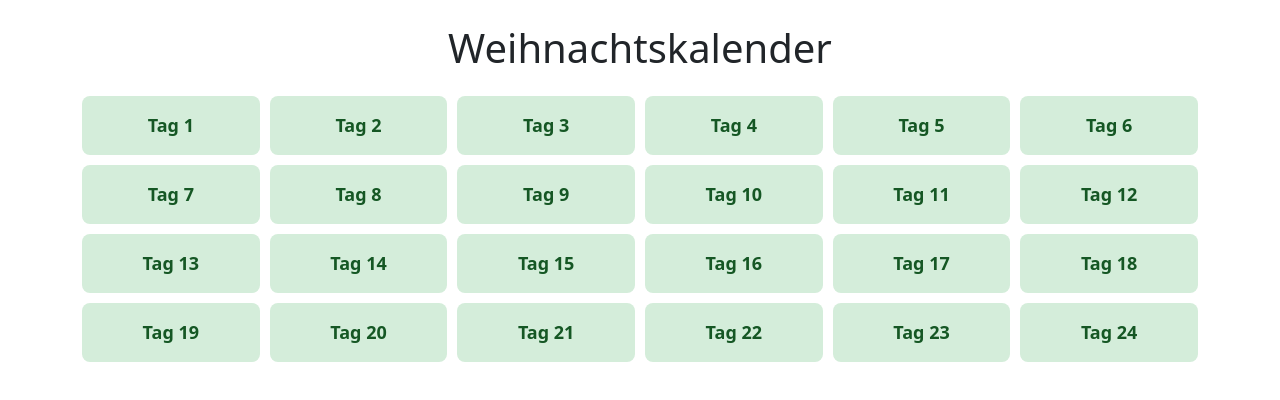
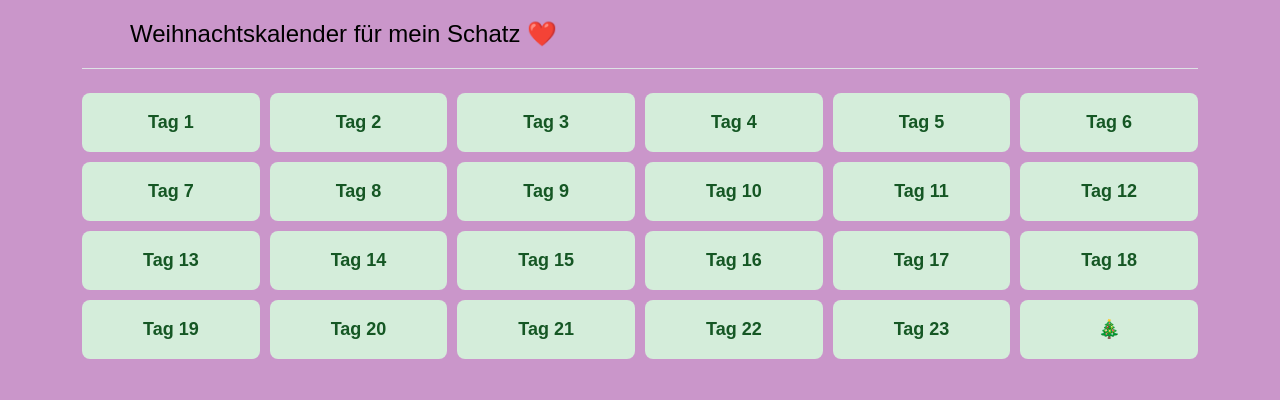
Before and after one commit to LoLFuchs/Kalender, a plain HTML site: page index.html in a window 1280 px wide. Drawn offline with nearby package versions, Linux system fonts and the light colour scheme.

Commit message:
6 und 8 Tag added

```diff
--- a/index.html
+++ b/index.html
@@ -7,6 +7,10 @@
     <!-- Bootstrap CSS -->
     <link href="https://cdn.jsdelivr.net/npm/bootstrap@5.3.3/dist/css/bootstrap.min.css" rel="stylesheet" integrity="sha384-QWTKZyjpPEjISv5WaRU9OFeRpok6YctnYmDr5pNlyT2bRjXh0JMhjY6hW+ALEwIH" crossorigin="anonymous">
     <style>
+        body {
+            background-color: rgba(128, 0, 128, 0.411);
+            font-family: Arial, sans-serif;
+        }
         .calendar {
             display: grid;
             grid-template-columns: repeat(6, 1fr);
@@ -19,8 +23,8 @@
             border-radius: 8px;
         }
         .day.locked {
-            background-color: #ccc;
-            color: #999;
+            background-color: #ff0000ab;
+            color: #ffffff;
             cursor: not-allowed;
         }
         .day.unlocked {
@@ -31,7 +35,16 @@
 </head>
 <body>
     <div class="container">
-        <h1 class="text-center my-4">Weihnachtskalender</h1>
+        <header class="d-flex flex-wrap justify-content-center py-3 mb-4 border-bottom">
+          <a href="/" class="d-flex align-items-center mb-3 mb-md-0 me-md-auto link-body-emphasis text-decoration-none">
+            <svg class="bi me-2" width="40" height="32"><use xlink:href="#bootstrap"></use></svg>
+            <span class="fs-4">Weihnachtskalender für mein Schatz ❤️</span>
+          </a>
+
+        </header>
+      </div>
+    <div class="container">
+
         <div class="calendar" id="calendar">
             <!-- Buttons werden hier generiert -->
         </div>
@@ -65,10 +78,9 @@
 
         // Inhalte für jeden Tag
         const contents = {
-            1: { title: "Tag 1", content: '<b>Hallo Schatzi</b> ❤️, <br> <br> Das ist der Anfang deines Website Weihnachtskalender. Ich hoffe dass er dir gefallen wird. Jeden Tag kannst du hierrauf schauen und das nächste Türchen öffnen, mal gucken was ich da so reingeschrieben habe. <br> Anfangen tue ich mit dem Anfang von uns beiden, also eigentlich dem ersten Tag andem wir uns getroffen haben. Am 2. September 2024 <br><br><img src="Bild1.jpg" class="rounded float-start" width="300" height="300"> <br> <br> <br> <br><br> <br> <br> <br>  <br> <br> <br> <br> <br> <br> <b>Ich liebe dich Schatz, so sehr wie seit dem ersten Tag </b>❤️❤️❤️'  },
-            2: { title: "Tag 2", content: "Eine kleine Überraschung für dich!"},
-            3: { title: "Tag 3", content: "Ein schönes Gedicht" },
-            4: { title: "Tag 4", content: "Ein Bild von einer Kerze 🕯️" },
+            1: { title: "1.12", content: '<b>Hallo Schatzi</b> ❤️, <br> <br> Das ist der Anfang deines Website Weihnachtskalender. Ich hoffe dass er dir gefallen wird. Jeden Tag kannst du hierrauf schauen und das nächste Türchen öffnen, mal gucken was ich da so reingeschrieben habe. <br> Anfangen tue ich mit dem Anfang von uns beiden, also eigentlich dem ersten Tag andem wir uns getroffen haben. Am 2. September 2024 <br><br>Ich bin jedes mal so glücklich wenn ich an diesen Tag zurückdenke. <br> <br><img src="Bild1.jpg" class="rounded float-start" width="300" height="300"> <br> <br> <br> <br><br> <br> <br> <br>  <br> <br> <br> <br> <br> <br> <b>Ich liebe dich Schatz, so sehr wie seit dem ersten Tag </b>❤️❤️❤️'  },
+            6: { title: "6.12", content: 'Schatziii ❤️, <br> <br> Heute gehts für mich leider wieder zur Landesolympiade Informatik nach Güstrow. Ich bin schon losgefahren wenn du, dass siehst 😓. Tut mir leid dass ich dich heute an so einem wichtigen Tag nicht sehen kann. Trotzdem habe ich auch heute eine Überraschung für dich.  '  },
+            8: {title: "8.12", content: 'Schatziii ❤️, <br> <br> Heute ist ein sehr besonderer Tag. Wir sind heute 4 Monate zusammen. Zu diesem Anlass habe ich dir ein Gedicht geschrieben: <br><br> So lang ist es nicht her. <br> Doch Zeit wird kürzer. <br>Ich wusste genau eins <br> Ich bin von nun an deins.  <br> Jeden Tag aufs neue griff ich nach der Welt. <br>Weiß nun aber, dass auch du darein fällst.<br>Gesucht habe ich nicht,<br>doch gefunden habe ich dich. <br>Ein Segen fiel mir in die Hände.<br>Ich lege es behut zwischen 4 Wände.<br>Es treibt, bringt mich voran. <br>Deswegen leg ich dich nie hab.<br>Somit errinerst du mich woran. <br>Undzwar wie lieb ich dich habe. <br><br>Ich liebe dich Vy ❤️' },
             // Weitere Inhalte bis Tag 24 hinzufügen
         };
 
@@ -78,7 +90,12 @@
         for (let day = 1; day <= 24; day++) {
             const button = document.createElement('button');
             button.className = 'btn day text-center';
-            button.innerText = `Tag ${day}`;
+            if (day == 24) {
+                button.innerText = '🎄';
+            } else  {
+                button.innerText = `Tag ${day}`;
+            }
+
             button.disabled = day > today;
             button.classList.add(day > today ? 'locked' : 'unlocked');
 
```
